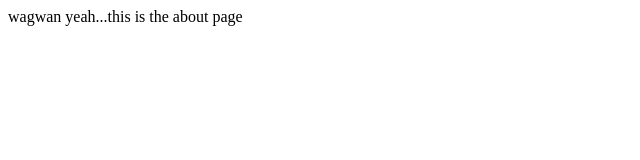
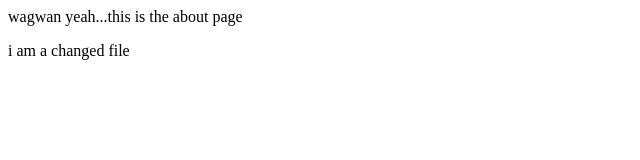
Before and after one commit to Benjamin-Matovu/staging, a plain HTML site: page src/about/about.html in a window 1280 px wide. Shown: the whole page, without its empty margins (0-640 px from the left). Drawn offline with Linux system fonts and the light colour scheme.

Commit message:
illustration of git ignore

```diff
--- a/src/about/about.html
+++ b/src/about/about.html
@@ -7,5 +7,6 @@
 </head>
 <body>
     wagwan yeah...this is the about page
+    <p>i am a changed file</p>
 </body>
 </html>
```
Also changed, not shown: 1 other file.
